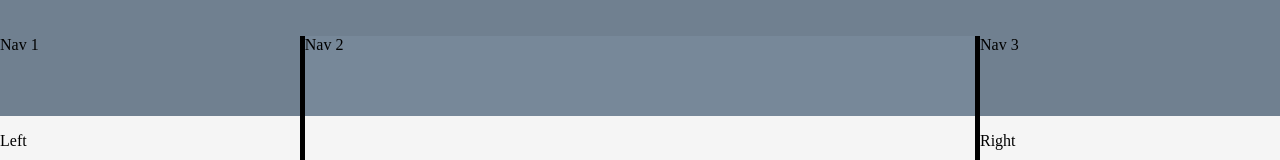
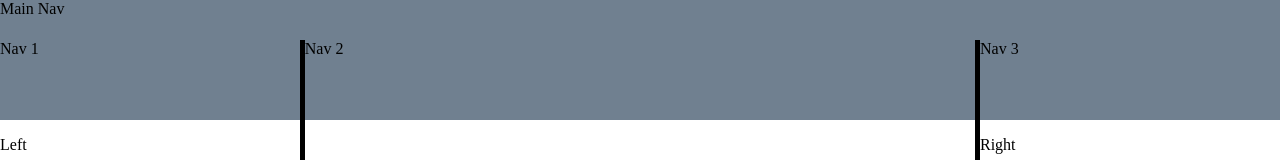
Before and after one commit to Ecdar/Ecdar-GUI-Web, a SvelteKit app: page / in a window 1280 px wide. Shown: the top 160 px of the page. Built offline with nearby package versions, Linux system fonts and the light colour scheme.

Commit message:
Remove colors used for seeing borders, fix height to stop scroll on svgview

```diff
--- a/src/lib/components/svg-view/SvgView.svelte
+++ b/src/lib/components/svg-view/SvgView.svelte
@@ -4,7 +4,7 @@
 	import Edge from "./Edge.svelte";
 </script>
 
-<svg id="svg-container" height="100%" width="100%">
+<svg id="svg-container" height="100%">
 	<!--All edges gets drawn with their refrence to their source location-->
 	{#each $activeModel.edges as edge}
 		<Edge
--- a/src/routes/+page.svelte
+++ b/src/routes/+page.svelte
@@ -56,11 +56,11 @@
 </script>
 
 <!-- Top navigation Panel -->
-<nav id="main-nav"></nav>
+<nav id="main-nav">Main Nav</nav>
 <main bind:this={mainContainer}>
 	<!-- Left side Panel -->
 	<div class="sidePanel" style="flex-basis: {leftSidePanelWidth}px">
-		<nav class="inner-nav1">Nav 1</nav>
+		<nav>Nav 1</nav>
 		<p>Left</p>
 	</div>
 	<!-- Left resize Panel -->
@@ -75,7 +75,7 @@
 	/>
 	<!-- Canvas -->
 	<div class="canvas">
-		<nav class="inner-nav2">Nav 2</nav>
+		<nav>Nav 2</nav>
 		<SvgView />
 	</div>
 	<!-- Right resize Panel -->
@@ -90,7 +90,7 @@
 	/>
 	<!-- Right side Panel -->
 	<div class="sidePanel" style="flex-basis: {rightSidePanelWidth}px">
-		<nav class="inner-nav3">Nav 3</nav>
+		<nav>Nav 3</nav>
 		<p>Right</p>
 	</div>
 </main>
@@ -101,6 +101,7 @@
 	nav {
 		height: 5em;
 		background-color: slategrey;
+		flex-shrink: 0;
 	}
 
 	#main-nav {
@@ -112,20 +113,6 @@
 		height: 100%;
 	}
 
-	.inner-nav1,
-	.inner-nav3 {
-		background-color: slategrey;
-	}
-
-	.inner-nav2 {
-		background-color: lightslategrey;
-	}
-
-	.sidePanel {
-		background-color: whitesmoke;
-		flex-basis: 10em;
-	}
-
 	.resizer {
 		background-color: black;
 		flex-basis: 0.3em;
@@ -133,8 +120,13 @@
 	}
 
 	.canvas {
-		background-color: whitesmoke;
 		flex-grow: 1;
+	}
+
+	.canvas,
+	.sidePanel {
+		display: flex;
+		flex-direction: column;
 	}
 
 	footer {
```
